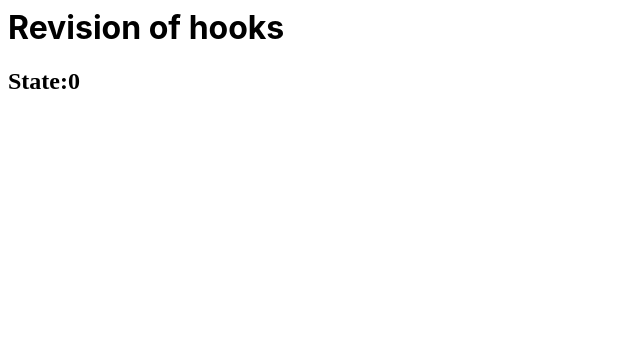
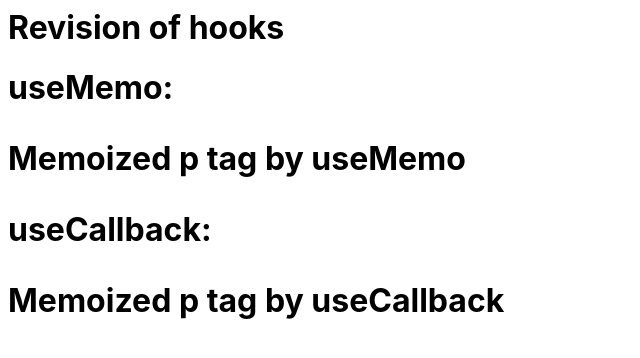
Before and after one commit to AkashSaraf-16/MasteringHooks, a React (Create React App) app: page / in a window 1280 px wide. Shown: the top 358 px of the page, without its empty margins (0-640 px from the left). Built offline with nearby package versions, Linux system fonts and the light colour scheme.

Commit message:
added useCallback

```diff
--- a/src/App.js
+++ b/src/App.js
@@ -1,15 +1,16 @@
 import React from 'react';
 import './style.css';
-import Effect from './Effect.js'; // germane to useEffect
-import AsnycE from './AsyncE.js'; // germane to asynce useEffect
+import Effect from './Effect.js'; // germane to useState and useEffect
+import AsnycE from './AsyncE.js'; // germane to async useEffect
 import Txtbox from './Txtbox.js'; // germane to useRef
 import Stepcounter from './Stepcounter.js'; // germane to useReducer
 import Expensive from './Expensive.js'; // germane to useMemo
+import Callback from './Callback.js'; // germane to useCallback
 export default function App() {
   return (
     <div>
       <h1> Revision of hooks</h1>
-      <Expensive />
+      <Callback />
     </div>
   );
 }
--- /dev/null
+++ b/src/Callback.js
@@ -0,0 +1,24 @@
+// useCallback : it is a special case of useMemo where we memoize the function itslef
+// Below is useCallback is equvalent of useCallback
+import React, { useState, useCallback, useMemo } from 'react';
+
+const Callback = () => {
+  const obj1 = useMemo(() => {
+    console.log('inside Memo');
+    return () => <p>Memoized p tag by useMemo</p>;
+  }, []);
+
+  const obj2 = useCallback(() => {
+    console.log('inside Callback');
+    return <p>Memoized p tag by useCallback</p>;
+  }, []);
+
+  return (
+    <>
+      <h1>useMemo: {obj1()}</h1>
+      <h1>useCallback: {obj2()}</h1>
+    </>
+  );
+};
+
+export default Callback;
```
